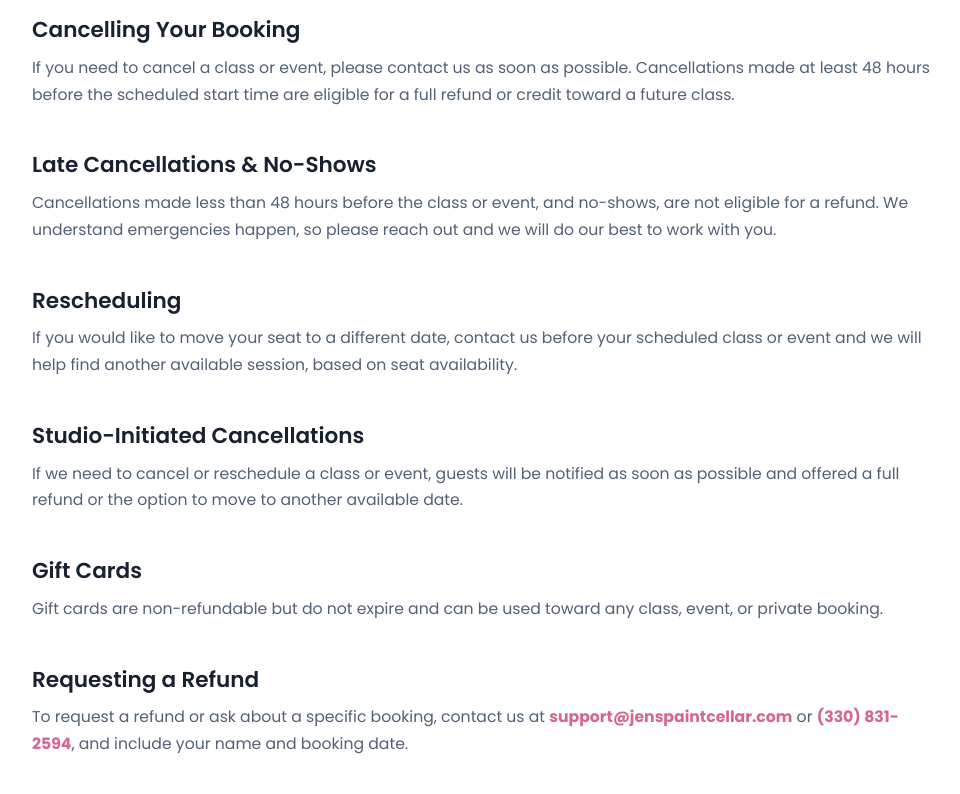
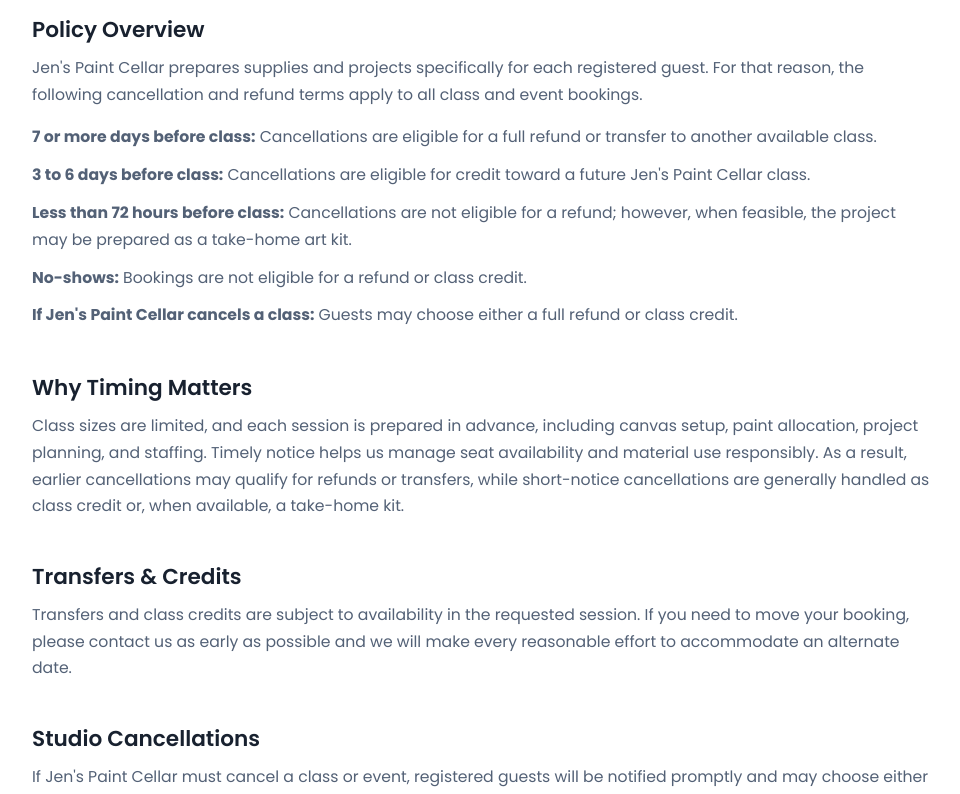
Before and after one commit to jenspaintcellar/webapp, a Next.js app: page /refund-policy in a window 1280 px wide. Shown: the part 380-1174 px from the top of the page, without its empty margins (158-1118 px from the left). Built offline with nearby package versions, Linux system fonts and the light colour scheme.

Commit message:
Improve registration step scroll and refine refund policy copy/formatting

```diff
--- a/src/app/events/[id]/page.tsx
+++ b/src/app/events/[id]/page.tsx
@@ -1,6 +1,6 @@
 'use client';
 
-import { useEffect, useState, type UIEvent } from 'react';
+import { useEffect, useRef, useState, type UIEvent } from 'react';
 import Link from 'next/link';
 import { useParams, useSearchParams } from 'next/navigation';
 
@@ -62,6 +62,7 @@
   const [waiverConfirmed, setWaiverConfirmed] = useState(false);
   const [paymentStatus, setPaymentStatus] = useState<PaymentStatus>(null);
   const [draftHydrated, setDraftHydrated] = useState(false);
+  const previousStepRef = useRef<Step>(step);
 
   function persistDraft(stepOverride?: Step) {
     if (!id || paymentStatus === 'success') return;
@@ -160,6 +161,19 @@
   useEffect(() => {
     setMessage('');
   }, [paymentStatus, step]);
+
+  useEffect(() => {
+    if (previousStepRef.current === step) return;
+    previousStepRef.current = step;
+
+    const scrollTarget = document.querySelector('.registration-form, .registration-card');
+    if (scrollTarget) {
+      scrollTarget.scrollIntoView({ behavior: 'smooth', block: 'start' });
+      return;
+    }
+
+    window.scrollTo({ top: 0, behavior: 'smooth' });
+  }, [step]);
 
   useEffect(() => {
     const sessionId = searchParams.get('session_id');
--- a/src/app/legal.module.css
+++ b/src/app/legal.module.css
@@ -7,6 +7,19 @@
 .content li { margin-bottom: 0.4rem; }
 .content a { color: #d76591; font-weight: 700; }
 
+.policyList {
+  margin: 1rem 0 0.9rem;
+  padding-left: 0;
+}
+
+.content p.policyItem {
+  margin: 0 0 0.7rem;
+}
+
+.content p.policyItem:last-child {
+  margin-bottom: 0;
+}
+
 @media (max-width: 700px) {
   .page { padding: 4rem 1.25rem 3.5rem; }
 }
--- a/src/app/refund-policy/page.tsx
+++ b/src/app/refund-policy/page.tsx
@@ -12,55 +12,67 @@
 export default function RefundPolicyPage() {
   return (
     <section className={styles.page}>
-      <SectionHeading title="Refund Policy" subtitle="Our policy for cancellations, rescheduling, and refunds." />
-      <p className={styles.updated}>Last updated: August 22, 2026</p>
+      <SectionHeading title="Cancellation & Refund Policy" subtitle="Our standards for cancellations, credits, and refunds." />
+      <p className={styles.updated}>Last updated: September 9, 2026</p>
 
       <div className={styles.content}>
         <section>
-          <h2>Cancelling Your Booking</h2>
+          <h2>Policy Overview</h2>
           <p>
-            If you need to cancel a class or event, please contact us as soon as possible. Cancellations made at least 48 hours before
-            the scheduled start time are eligible for a full refund or credit toward a future class.
+            Jen&apos;s Paint Cellar prepares supplies and projects specifically for each registered guest. For that reason, the following
+            cancellation and refund terms apply to all class and event bookings.
+          </p>
+          <div className={styles.policyList}>
+            <p className={styles.policyItem}><strong>7 or more days before class:</strong> Cancellations are eligible for a full refund or transfer to another available class.</p>
+            <p className={styles.policyItem}><strong>3 to 6 days before class:</strong> Cancellations are eligible for credit toward a future Jen&apos;s Paint Cellar class.</p>
+            <p className={styles.policyItem}><strong>Less than 72 hours before class:</strong> Cancellations are not eligible for a refund; however, when feasible, the project may be prepared as a take-home art kit.</p>
+            <p className={styles.policyItem}><strong>No-shows:</strong> Bookings are not eligible for a refund or class credit.</p>
+            <p className={styles.policyItem}><strong>If Jen&apos;s Paint Cellar cancels a class:</strong> Guests may choose either a full refund or class credit.</p>
+          </div>
+        </section>
+
+        <section>
+          <h2>Why Timing Matters</h2>
+          <p>
+            Class sizes are limited, and each session is prepared in advance, including canvas setup, paint allocation, project planning,
+            and staffing. Timely notice helps us manage seat availability and material use responsibly. As a result, earlier cancellations
+            may qualify for refunds or transfers, while short-notice cancellations are generally handled as class credit or, when
+            available, a take-home kit.
           </p>
         </section>
 
         <section>
-          <h2>Late Cancellations & No-Shows</h2>
+          <h2>Transfers & Credits</h2>
           <p>
-            Cancellations made less than 48 hours before the class or event, and no-shows, are not eligible for a refund. We understand
-            emergencies happen, so please reach out and we will do our best to work with you.
+            Transfers and class credits are subject to availability in the requested session. If you need to move your booking, please
+            contact us as early as possible and we will make every reasonable effort to accommodate an alternate date.
           </p>
         </section>
 
         <section>
-          <h2>Rescheduling</h2>
+          <h2>Studio Cancellations</h2>
           <p>
-            If you would like to move your seat to a different date, contact us before your scheduled class or event and we will help
-            find another available session, based on seat availability.
+            If Jen&apos;s Paint Cellar must cancel a class or event, registered guests will be notified promptly and may choose either a full
+            refund or class credit.
           </p>
         </section>
 
         <section>
-          <h2>Studio-Initiated Cancellations</h2>
+          <h2>No-Show Reminder</h2>
           <p>
-            If we need to cancel or reschedule a class or event, guests will be notified as soon as possible and offered a full refund
-            or the option to move to another available date.
+            Bookings missed without prior notice are treated as no-shows and are not eligible for refund or credit. If an emergency
+            arises, please contact us as soon as possible so we can review any available options.
           </p>
         </section>
 
         <section>
-          <h2>Gift Cards</h2>
+          <h2>Questions or Requests</h2>
           <p>
-            Gift cards are non-refundable but do not expire and can be used toward any class, event, or private booking.
-          </p>
-        </section>
-
-        <section>
-          <h2>Requesting a Refund</h2>
-          <p>
-            To request a refund or ask about a specific booking, contact us at{' '}
+            To request a cancellation, transfer, or refund review, please contact us at{' '}
             <a href={`mailto:${siteConfig.contact.email}`}>{siteConfig.contact.email}</a> or{' '}
-            <a href={`tel:${siteConfig.contact.phone}`}>{siteConfig.contact.phone}</a>, and include your name and booking date.
+            <a href={`tel:${siteConfig.contact.phone}`}>{siteConfig.contact.phone}</a> and include your name, booking date, and class
+            title. We appreciate your understanding that each reservation supports advance purchasing and preparation for your studio
+            experience.
           </p>
         </section>
       </div>
```
